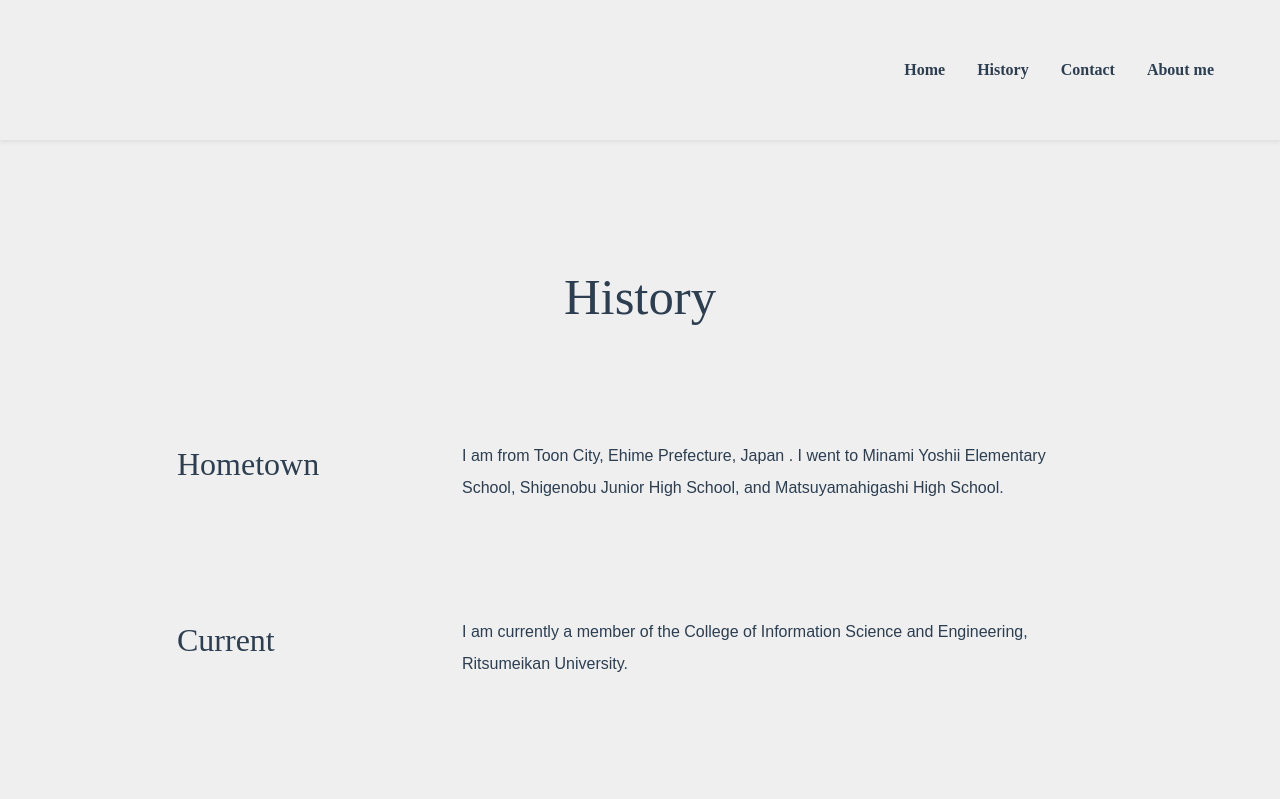
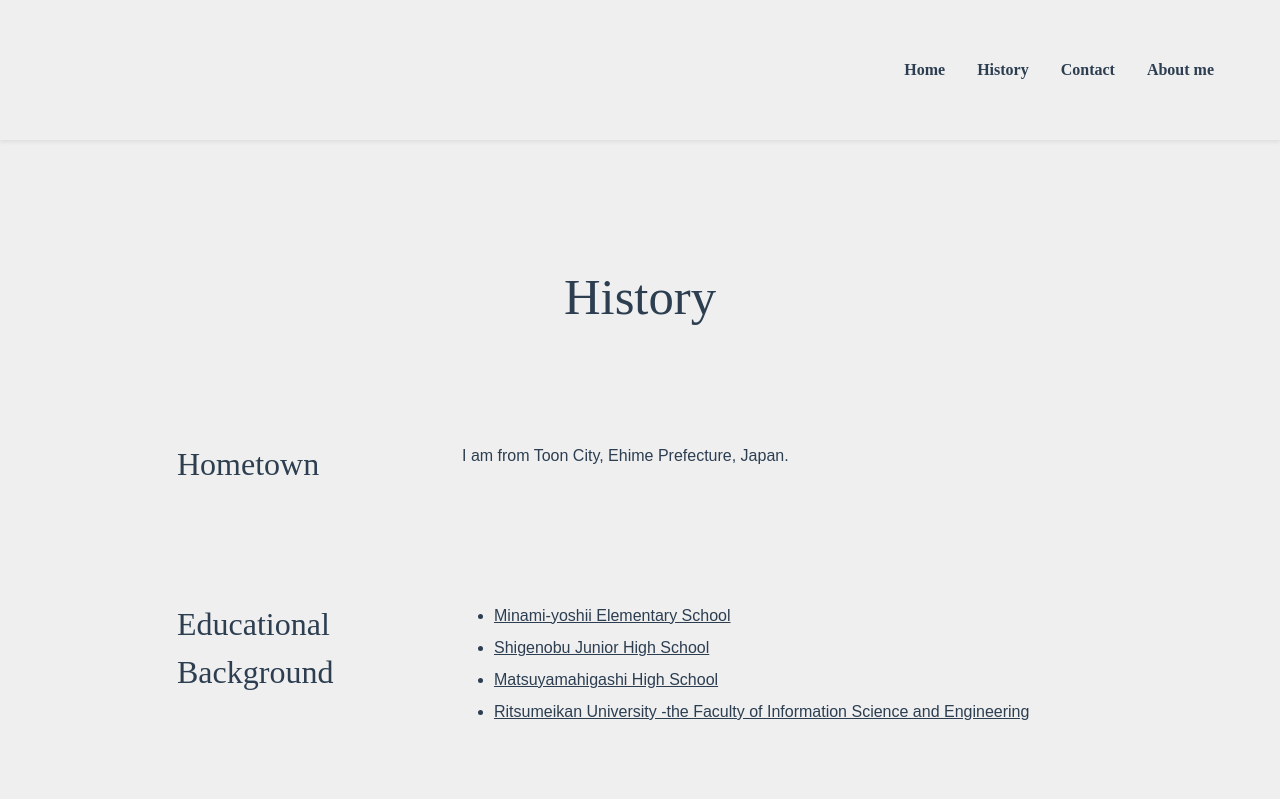
Before and after one commit to Shunkicreate/portfolio, a Vue app: page /history in a window 1280 px wide. Shown: the top 799 px of the page. Built offline with nearby package versions, Linux system fonts and the light colour scheme.

Commit message:
educational background

```diff
--- a/src/views/History.vue
+++ b/src/views/History.vue
@@ -5,9 +5,19 @@
       <div class="row text-start justify-content-center history_row">
         <div class="col-lg-3 col-12 subtitle">Hometown</div>
         <div class="col-lg-7 col-11 text-break history-text">
-          I am from Toon City, Ehime Prefecture, Japan . I went to Minami Yoshii
-          Elementary School, Shigenobu Junior High School, and Matsuyamahigashi
-          High School.
+          I am from Toon City, Ehime Prefecture, Japan.
+        </div>
+      </div>
+
+      <div class="row text-start justify-content-center history_row">
+        <div class="col-lg-3 col-12 subtitle">Educational Background</div>
+        <div class="col-lg-7 col-11 text-break history-text">
+          <ul>
+          <li><a href="https://minamiyoshii-e.esnet.ed.jp/" target="_blank" rel="noopener noreferrer">Minami-yoshii Elementary School</a></li>
+          <li><a href="https://shigenobu-j.esnet.ed.jp/" target="_blank" rel="noopener noreferrer">Shigenobu Junior High School</a></li>
+          <li><a href="https://matsuyamahigashi-h.esnet.ed.jp/" target="_blank" rel="noopener noreferrer">Matsuyamahigashi High School</a></li>
+          <li><a href="http://www.ritsumei.ac.jp/" target="_blank" rel="noopener noreferrer">Ritsumeikan University -the Faculty of Information Science and Engineering</a></li>
+          </ul>
         </div>
       </div>
 
```
